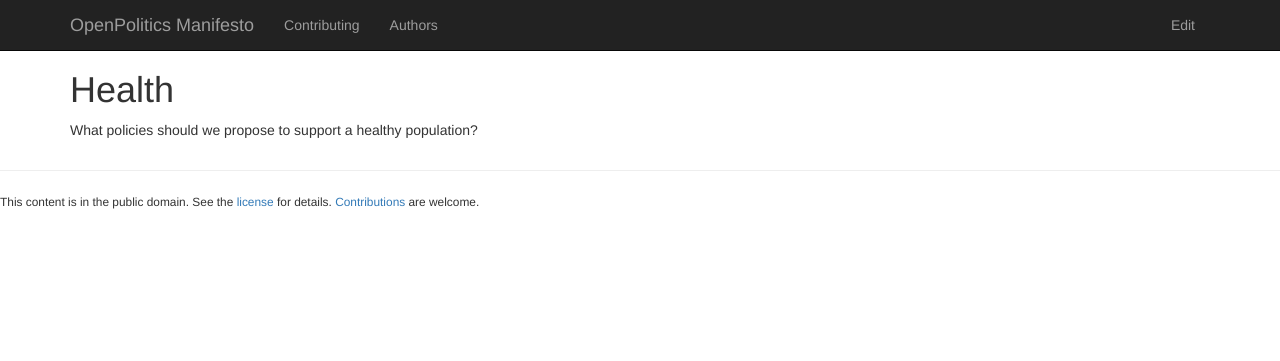
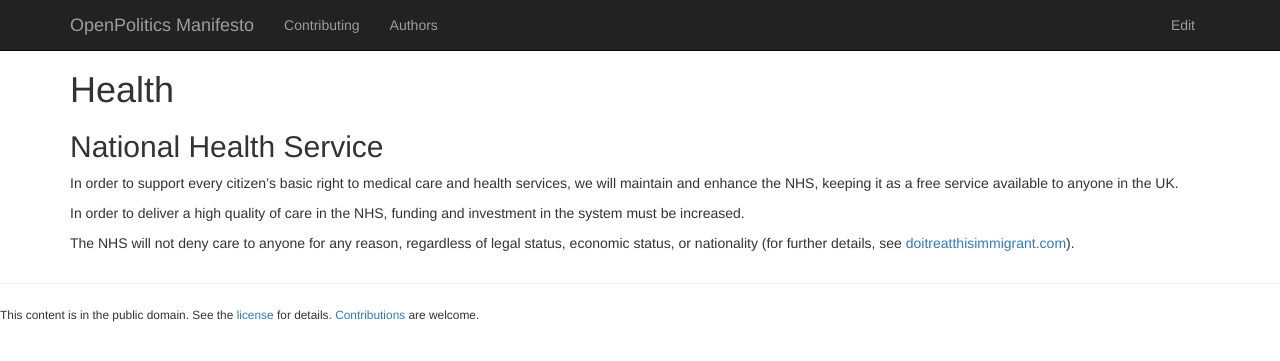
Before and after one commit to openpolitics/manifesto, a Jekyll site: the page built from health.md, in a window 1280 px wide. Shown: the top 361 px of the page. Built offline with Jekyll 4.4.1, drawn with Linux system fonts in a browser that asks for light colours; nearby versions of some CDN libraries.

Commit message:
Add some basic policies on the NHS

```diff
--- a/health.md
+++ b/health.md
@@ -4,4 +4,10 @@ layout: page
 published: true
 ---
 
-What policies should we propose to support a healthy population?
+## National Health Service
+
+In order to support every citizen's basic right to medical care and health services, we will maintain and enhance the NHS, keeping it as a free service available to anyone in the UK.
+
+In order to deliver a high quality of care in the NHS, funding and investment in the system must be increased.
+
+The NHS will not deny care to anyone for any reason, regardless of legal status, economic status, or nationality (for further details, see [doitreatthisimmigrant.com](http://doitreatthisimmigrant.com/)).
```
